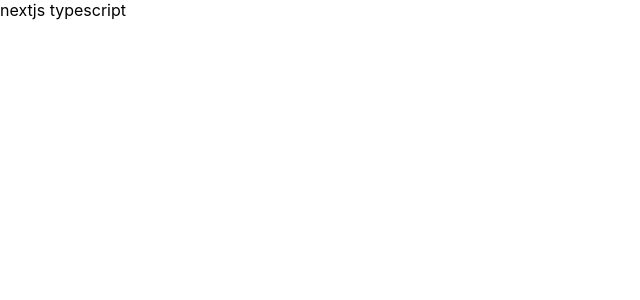
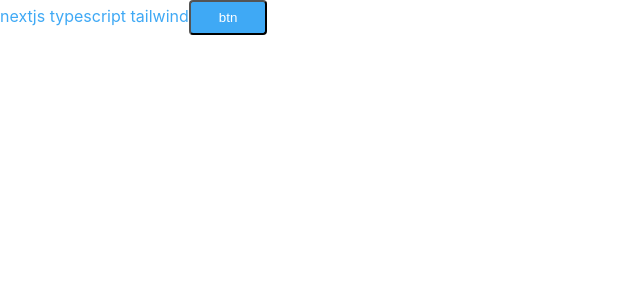
Before and after one commit to EsrafilElahi/next-ts-template, a Next.js app: page / in a window 1280 px wide. Shown: the top 300 px of the page, without its empty margins (0-640 px from the left). Built offline with nearby package versions, Linux system fonts and the light colour scheme.

Commit message:
add tailwind

```diff
--- a/package.json
+++ b/package.json
@@ -19,5 +19,10 @@
     "react": "18.2.0",
     "react-dom": "18.2.0",
     "typescript": "4.9.3"
+  },
+  "devDependencies": {
+    "autoprefixer": "^10.4.13",
+    "postcss": "^8.4.19",
+    "tailwindcss": "^3.2.4"
   }
 }
--- a/pages/index.tsx
+++ b/pages/index.tsx
@@ -7,9 +7,10 @@ import type { NextPageLayout } from './_app'
 const Home: NextPageLayout = () => {
   return (
     <div>
-      <span>
-        nextjs typescript
+      <span className=' text-primary'>
+        nextjs typescript tailwind
       </span>
+      <button className='btn-primary'>btn</button>
 
     </div>
   )
--- /dev/null
+++ b/postcss.config.js
@@ -0,0 +1,6 @@
+module.exports = {
+  plugins: {
+    tailwindcss: {},
+    autoprefixer: {},
+  },
+}
--- a/styles/globals.css
+++ b/styles/globals.css
@@ -1,3 +1,12 @@
+@tailwind base;
+@tailwind components;
+@tailwind utilities;
+
+#__next {
+  width: 100% !important;
+  height: 100% !important;
+}
+
 html,
 body {
   padding: 0;
@@ -15,12 +24,12 @@ a {
   box-sizing: border-box;
 }
 
-@media (prefers-color-scheme: dark) {
-  html {
-    color-scheme: dark;
+@layer components {
+  .btn-primary {
+    @apply bg-primary text-white py-2 px-7 rounded cursor-pointer;
   }
-  body {
-    color: white;
-    background: black;
+
+  .input {
+    @apply rounded-md py-2 px-3 outline-0;
   }
 }
--- /dev/null
+++ b/tailwind.config.js
@@ -0,0 +1,37 @@
+const plugin = require('tailwindcss/plugin')
+
+module.exports = {
+  content: [
+    "./pages/**/*.{js,ts,jsx,tsx}",
+    "./components/**/*.{js,ts,jsx,tsx}",
+  ],
+
+  theme: {
+    screens: {
+      sm: "480px",
+      md: "768px",
+      lg: "976px",
+      xl: "1440px",
+    },
+    colors: {
+      secondary: "#858fad",
+      primary: "#3fa9f5",
+      black: "#000000",
+      white: "#ffffff"
+    },
+    extend: {
+      fontFamily: {
+        // fontName: "FontName",
+      },
+    },
+  },
+  corePlugins: {
+    preflight: false,
+  },
+
+  plugins: [
+    plugin(function ({ addVariant }) {
+      addVariant('xs-only', "@media screen and (max-width: theme('screens.md'))"); // instead of hard-coded 640px use sm breakpoint value from config. Or anything
+    }),
+  ],
+};
```
Also changed, not shown: 1 other file (tests, documents, lock files or other folders).
